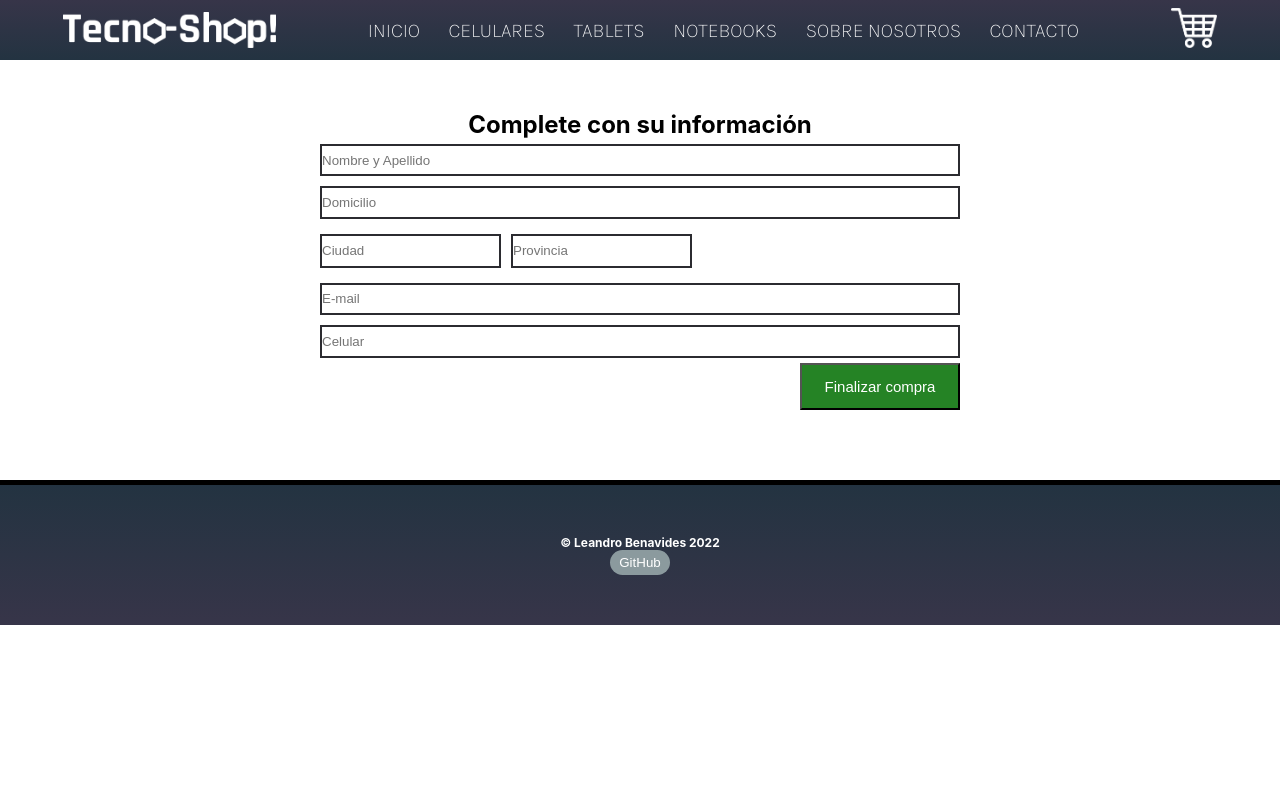
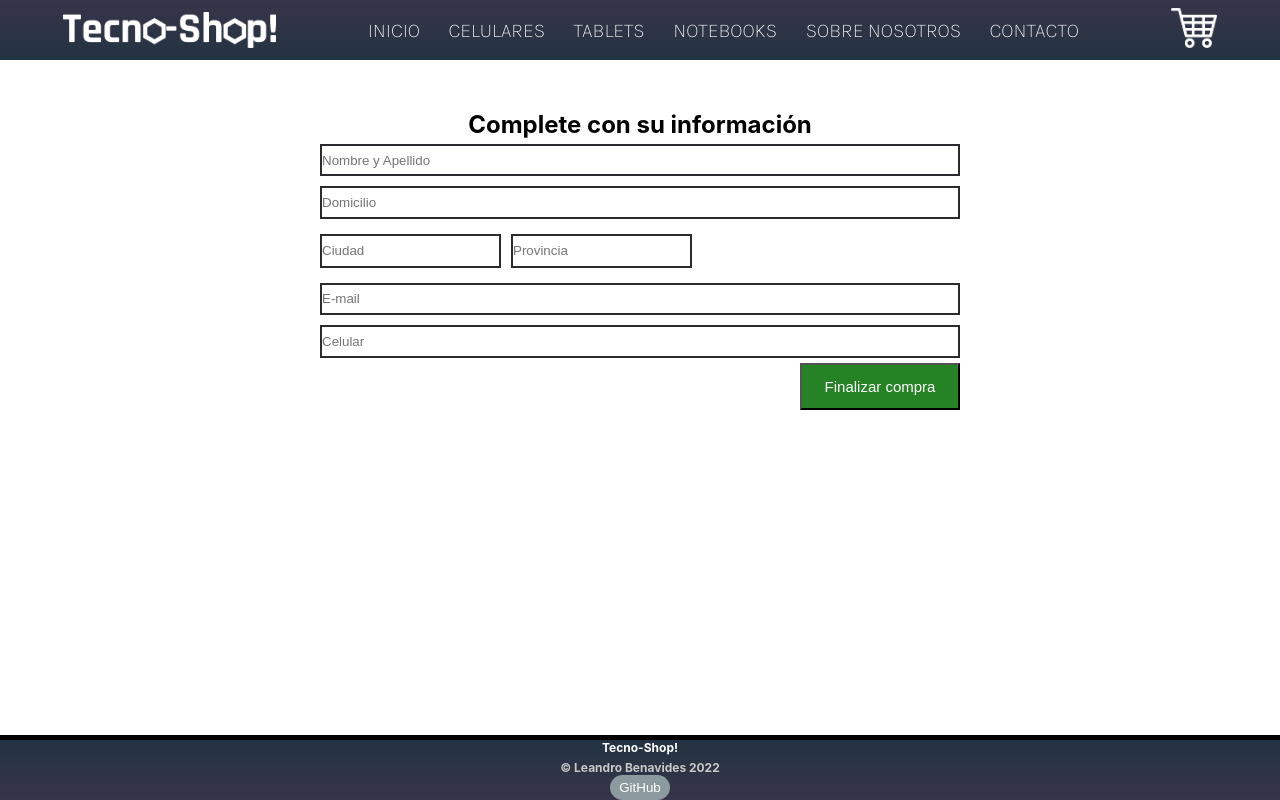
Before and after one commit to Lean-front/React-js, a React (Create React App) app: page /finalizar in a window 1280 px wide. Built offline with nearby package versions, Linux system fonts and the light colour scheme.

Commit message:
entregafinal

```diff
--- a/src/App.css
+++ b/src/App.css
@@ -69,6 +69,9 @@ ul{
 /*ITEM LIST*/
 h1{
   text-align: center;
+}
+.ContenedorMain{
+  min-height: calc(100vh - 60px - 65px);
 }
 .Productos{
   display: flex;
@@ -311,7 +314,7 @@ h1{
 .About{
   margin: auto;
   width: 50%;
-  height: 700px;
+  height: calc(100vh - 60px - 160px);
   padding: 50px 0px 50px 0px;
 }
 .About h2{
@@ -321,14 +324,18 @@ h1{
 .Footer{
   text-align: center;
   vertical-align: bottom;
-  padding: 50px 0px 50px 0px;
   width: 100%;
   height: 100%;
   background-image: linear-gradient(rgb(35, 51, 65), #373549);
   border-top: black 5px solid;
 }
+.Footer h2{
+  color: rgb(255, 255, 255);
+  font-size: 12px;
+  padding-bottom: 5px;
+}
 h3{
-  color: rgb(255, 255, 255);
+  color: rgb(201, 200, 200);
   font-size: 12px;
 }
 .BotonLinkGit{
--- a/src/App.js
+++ b/src/App.js
@@ -15,7 +15,7 @@ function App() {
 
   return (
     <>
-     <CartProvider>
+      <CartProvider>
         <BrowserRouter>
           <div className="menu">
             <NavBar />
@@ -28,19 +28,32 @@ function App() {
               </div>
             </Route>
             <Route path="/categoria/:categoriaId">
-              <div className='Productos'>
-                <ItemListContainer />
+              <div className='ContenedorMain'>
+                <div className='Productos'>
+                  <ItemListContainer />
+                </div>
               </div>
             </Route>
             <Route path="/item/:itemId">
               <ItemDetailContainer />
             </Route>
             <Route exact path="/sobre"><About /></Route>
-            <Route exact path="/contacto"><Contact /></Route>
-            <Route path="/cart"><Cart /></Route>
-            <Route path="/finalizar"><Form /></Route>
+            <Route exact path="/contacto">
+              <div className='ContenedorMain'>
+                <Contact />
+              </div>
+            </Route>
+            <Route path="/cart">
+              <div className='ContenedorMain'>
+                <Cart />
+              </div>
+            </Route>
+            <Route path="/finalizar">
+              <div className='ContenedorMain'>
+                <Form />
+              </div>
+            </Route>
           </Switch>
-          <br />
           <Footer />
         </BrowserRouter>
       </CartProvider>
--- a/src/components/Footer/Footer.jsx
+++ b/src/components/Footer/Footer.jsx
@@ -5,6 +5,7 @@ export default function Footer() {
     return (
         <>
             <div className="Footer">
+                <h2>Tecno-Shop!</h2>
                 <h3>© Leandro Benavides 2022</h3>
                 <button className="BotonLinkGit"><a className="GitHub" href="https://github.com/Lean-front">GitHub</a></button>
             </div>
```
Also changed, not shown: src/components/ItemList/ItemListContainer.jsx (line endings or trailing spaces), 1 other file (tests, documents, lock files or other folders).
